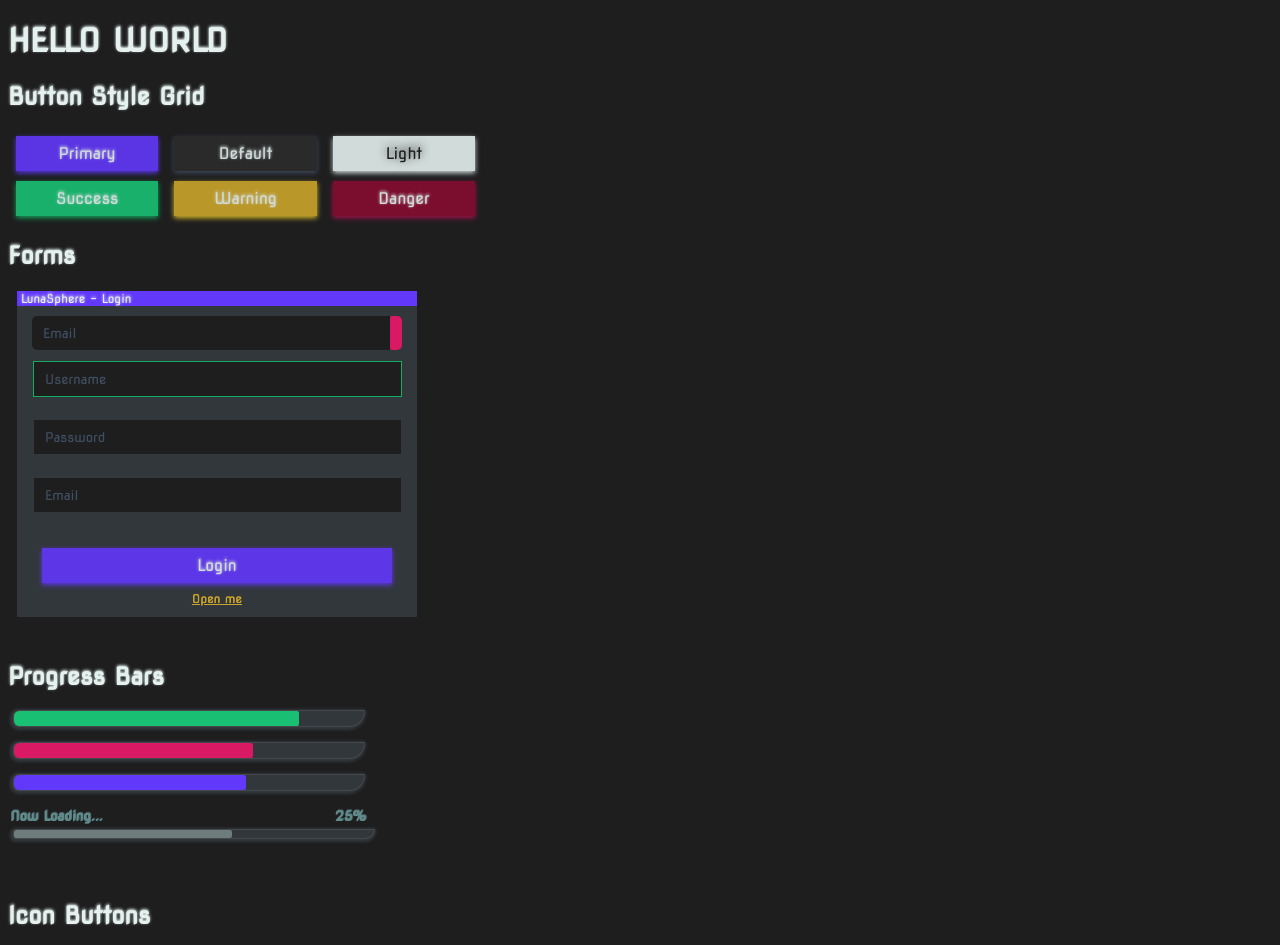
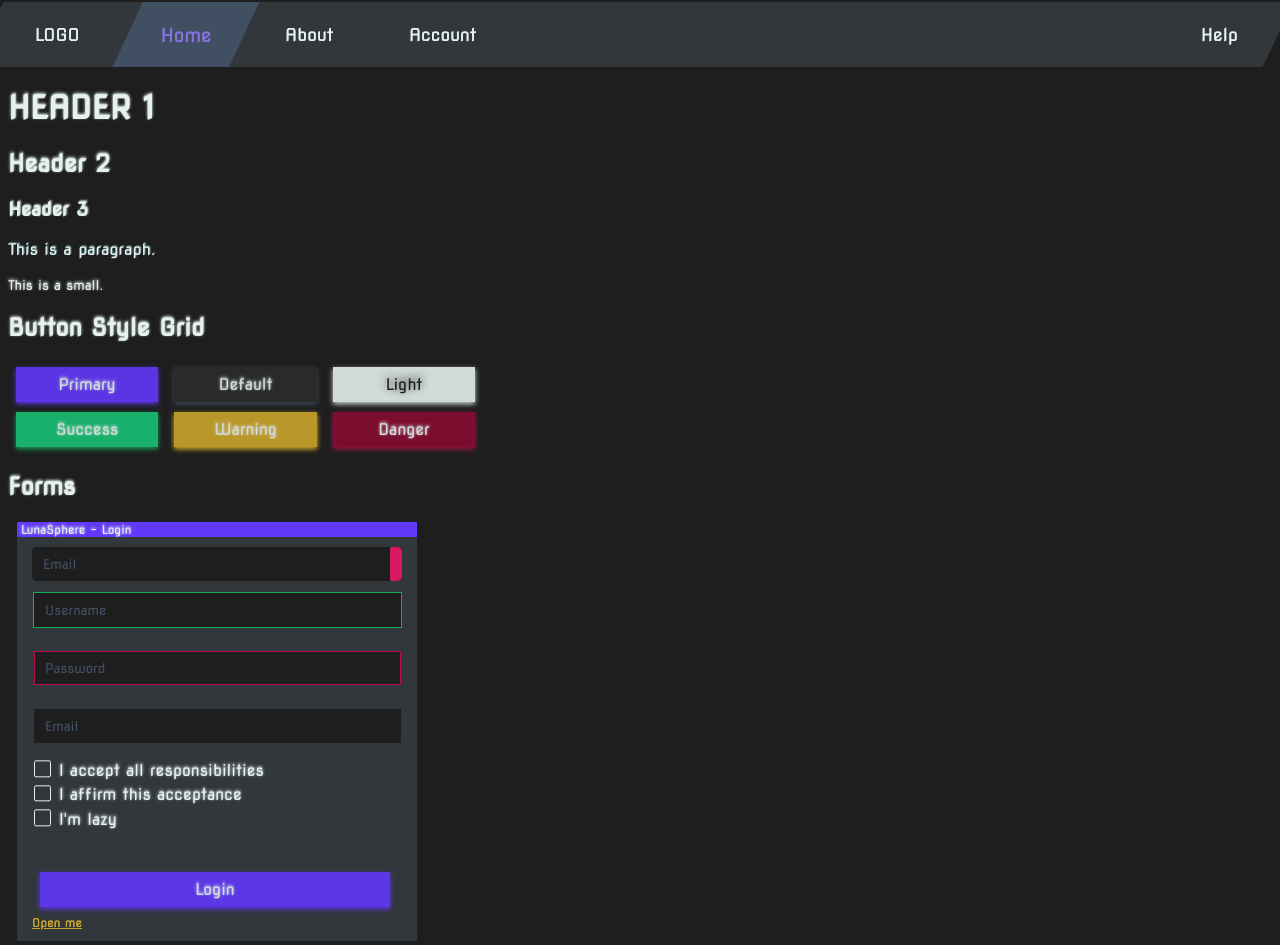
Before and after one commit to LunasphereEntertainment/LunaUI, a website: page examples/demo.html in a window 1280 px wide. Shown: the top 945 px of the page. Drawn offline with nearby package versions, Linux system fonts and the light colour scheme; files that its build step writes are made by us from their sources; some icons are missing; files whose address does not match are found by name.

Commit message:
Push of current changes 25-05-2022  - Moved SCSS files to /src/scss so that future webcomponents can be placed under the src directory.  - Updated the demo layout slightly to combine form elements.  - Added new README  - Added Typescript gulp plugin for use with future web components.  - Added basic navigation menu styles.

```diff
--- a/examples/demo.html
+++ b/examples/demo.html
@@ -4,7 +4,7 @@
     <meta charset="UTF-8">
     <title>LunaSphere</title>
 
-    <link href="../dist/luna.ui.css" rel="stylesheet" />
+    <link href="../dist/css/luna.ui.css" rel="stylesheet"/>
 
     <link href="../assets/fa/css/all.min.css" rel="stylesheet">
 
@@ -18,7 +18,44 @@
 </head>
 <body>
 
-<h1>Hello World</h1>
+<div class="navbar">
+    <div class="nav-menu nav-left">
+        <div class="nav-item nav-logo">
+            <a class="nav-link">
+                LOGO
+            </a>
+        </div>
+        <div class="nav-item active">
+            <a class="nav-link">
+                Home
+            </a>
+        </div>
+        <div class="nav-item">
+            <a class="nav-link">
+                About
+            </a>
+        </div>
+        <div class="nav-item">
+            <a class="nav-link">
+                Account
+            </a>
+        </div>
+    </div>
+
+    <div class="nav-menu nav-right">
+        <div class="nav-item">
+            <a class="nav-link">
+                Help
+            </a>
+        </div>
+    </div>
+</div>
+
+<h1>Header 1</h1>
+<h2>Header 2</h2>
+<h3>Header 3</h3>
+<p>This is a paragraph.</p>
+<small>This is a small.</small>
 
 <h2>Button Style Grid</h2>
 <div class="grid">
@@ -51,16 +88,32 @@
         LunaSphere - Login
     </div>
     <div class="content">
-        <form style="text-align: center;">
+        <form>
             <div class="form-group">
-                <input type="email" class="input-control" placeholder="Email" />
+                <input type="email" class="input-control" placeholder="Email"/>
                 <div class="form-group-append bg-danger">
                     <span class="fas fa-times"></span>
                 </div>
             </div>
-            <input type="text" class="input-control valid" placeholder="Username" />
-            <input type="password" class="input-control" placeholder="Password" />
-            <input type="email" class="input-control" placeholder="Email" />
+            <input type="text" class="input-control valid" placeholder="Username"/>
+            <input type="password" class="input-control invalid" placeholder="Password"/>
+            <input type="email" class="input-control" placeholder="Email"/>
+
+            <br>
+
+            <div class="form-check">
+                <input type="checkbox" id="acceptCheck"/>
+                <label for="acceptCheck">I accept all responsibilities</label>
+            </div>
+            <div class="form-check">
+                <input type="checkbox" id="acceptVerify"/>
+                <label for="acceptVerify">I affirm this acceptance</label>
+            </div>
+            <div class="form-check">
+                <input type="checkbox" id="lazyVerify"/>
+                <label for="lazyVerify">I'm lazy</label>
+            </div>
+
             <br><br>
             <button class="btn btn-primary btn-block">Login</button>
             <a style="margin: 0 auto;" href="https://google.co.uk" target="_blank">Open me</a>
@@ -149,18 +202,7 @@
 <div class="form-container" style="width: 300px;">
     <p>Make some choices below:</p>
     <form style="text-align: left">
-        <div class="form-check">
-            <input type="checkbox" id="acceptCheck" />
-            <label for="acceptCheck">I accept all responsibility</label>
-        </div>
-        <div class="form-check">
-            <input type="checkbox" id="ageVerify" />
-            <label for="ageVerify">I am 13+</label>
-        </div>
-        <div class="form-check">
-            <input type="checkbox" id="lazyVerify" />
-            <label for="lazyVerify">I'm lazy</label>
-        </div>
+
     </form>
     <br>
     <button class="btn btn-block btn-primary">
@@ -182,7 +224,6 @@
     <div class="footer">
         <button class="btn btn-danger btn-sm">Cancel</button>
         <button class="btn btn-primary btn-sm float-right">Let's Go!</button>
-<!--        <small>sub-section</small>-->
     </div>
 </div>
 
@@ -210,7 +251,7 @@
     document.querySelectorAll(".list-group").forEach((lg) => {
         const items = lg.querySelectorAll(".list-group-item");
         items.forEach((li) => {
-            li.addEventListener('click', function(e) {
+            li.addEventListener('click', function (e) {
                 items.forEach(li => li.classList.remove('active'));
                 e.target.classList.add('active');
             })
--- a/src/index.scss
+++ b/src/scss/index.scss
@@ -2,7 +2,7 @@
 
 @font-face {
     font-family: NovaSquare;
-    src: url("../webfonts/NovaSquare.ttf");
+    src: url("../../webfonts/NovaSquare.ttf");
 }
 
 html, body {
@@ -21,6 +21,8 @@ body {
     overflow-x: hidden;
 
     color: $luna-light;
+
+    margin-top: 0;
 }
 
 div {
@@ -60,3 +62,4 @@ a:visited {
 @import "lists";
 @import "forms";
 @import "section";
+@import "navigation";
--- /dev/null
+++ b/src/scss/navigation.scss
@@ -0,0 +1,66 @@
+.navbar {
+  display: flex;
+  flex-direction: row;
+
+  justify-content: space-between;
+
+  padding: 2px;
+
+  margin: 2px 10px 8px -20px;
+  //margin: 0 10px 8px -8px;
+
+  background-color: $luna-dark-2;
+
+  transform: skew(-25deg);
+
+  overflow: hidden;
+}
+
+.nav-menu {
+  display: flex;
+  flex-direction: row;
+}
+
+.nav-item {
+  padding: 20px 30px;
+  margin: 0 8px;
+  text-align: center;
+
+  transition: .35s;
+  cursor: pointer;
+
+  align-self: center;
+
+  color: $luna-light;
+
+  &:hover {
+    background-color: $luna-dark-1;
+    transform: scale(1.1);
+  }
+
+  &.active {
+    transform: scale(1.1);
+    color: $luna-primary-3;
+    background-color: $luna-dark-3;
+
+  }
+
+  > .nav-link {
+    display: inline-block;
+    transform: skewX(25deg);
+
+    color: inherit;
+
+    font-size: 1.1em;
+  }
+}
+
+.nav-logo {
+  padding-left: 40px; padding-right: 40px;
+  margin: 0 5px;
+
+  &:hover {
+    //background-color: $luna-dark-1;
+    text-decoration: none;
+  }
+}
```
Also changed, not shown: gulpfile.js (+6 -7 lines), package.json (+9 -5 lines), README.md (added), src/scss/buttons.scss (renamed from src/buttons.scss), src/scss/colours.scss (renamed from src/colours.scss), src/scss/forms.scss (renamed from src/forms.scss), src/scss/lists.scss (renamed from src/lists.scss), src/scss/progressbar.scss (renamed from src/progressbar.scss), src/scss/section.scss (renamed from src/section.scss), src/scss/util.scss (renamed from src/util.scss), 2 other files.
